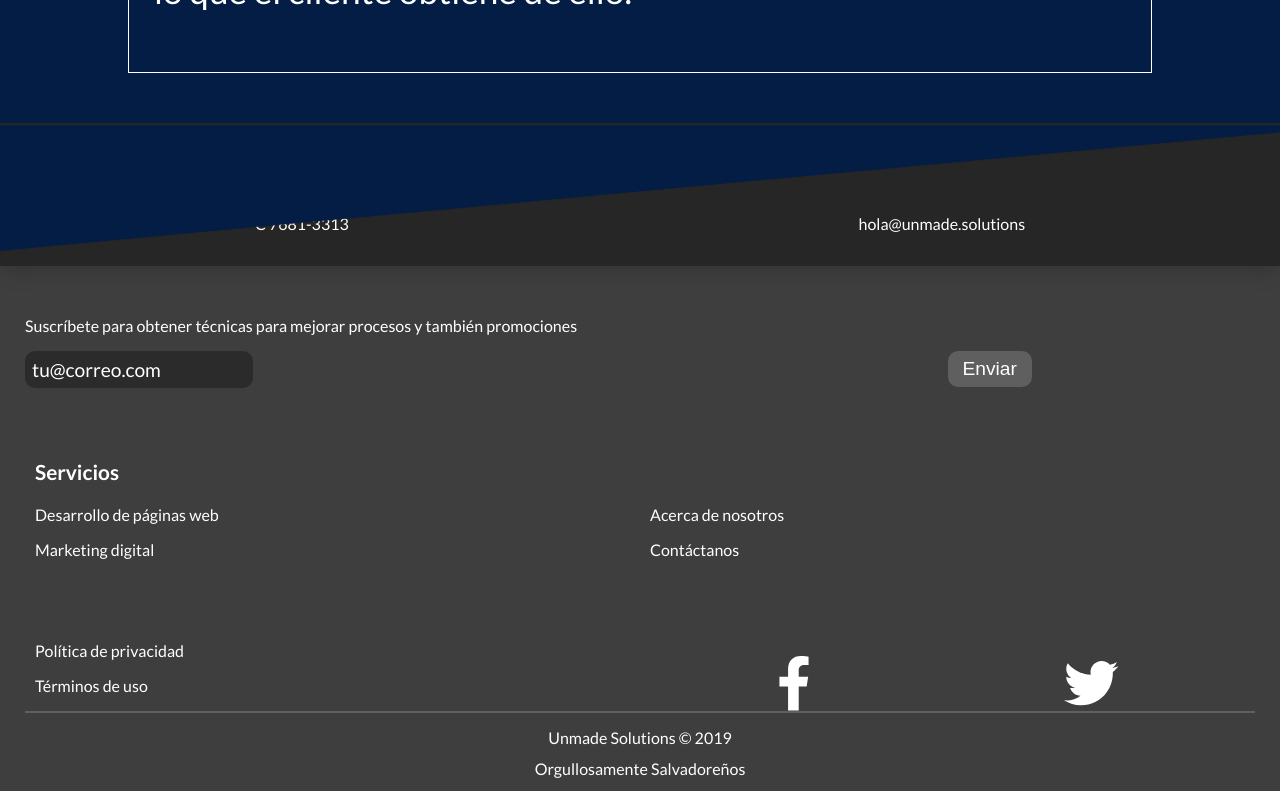
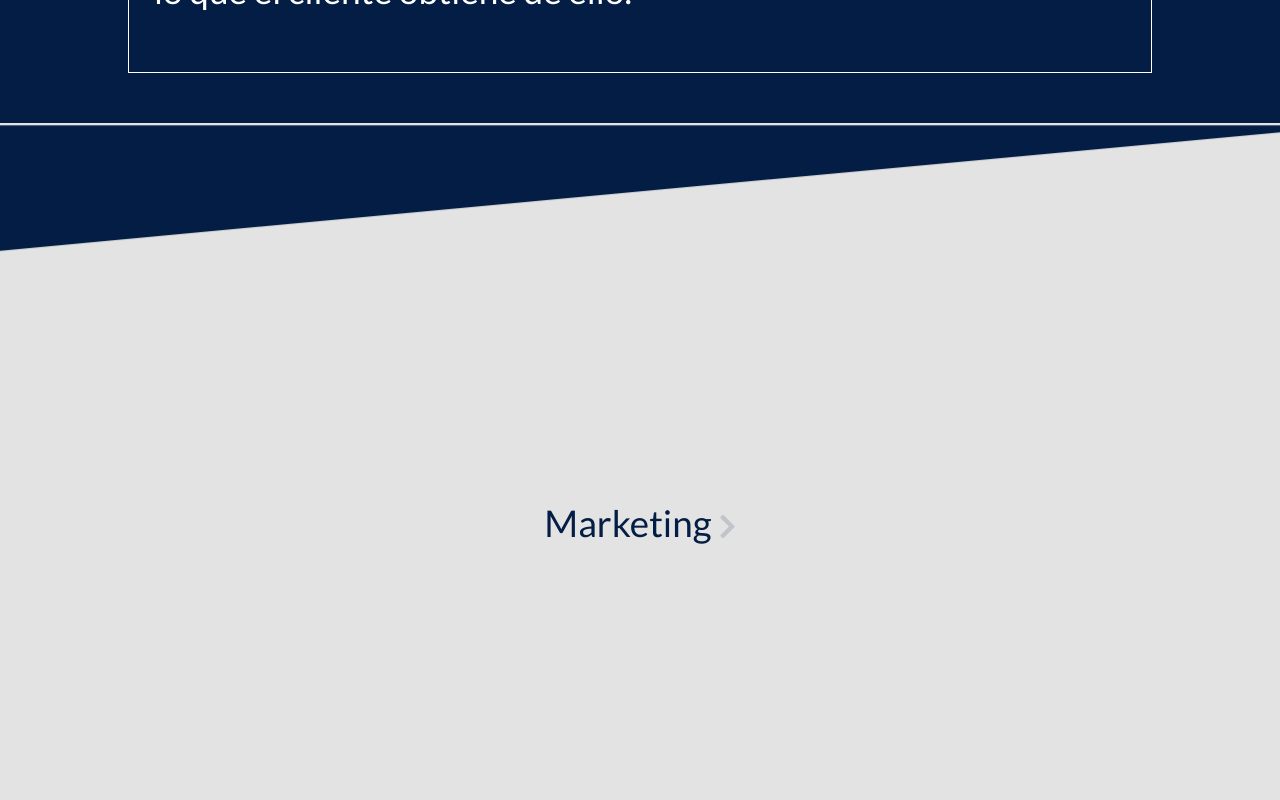
Before and after one commit to jlvalport/unmade-solutions, a React (Create React App) app: page /servicio-desarrollo-web in a window 1280 px wide. Shown: the part 3900-4700 px from the top of the page. Built offline with nearby package versions, Linux system fonts and the light colour scheme.

Commit message:
feat: dev service page quote and next page

```diff
--- a/src/App.js
+++ b/src/App.js
@@ -5,6 +5,7 @@ import './App.scss';
 import Navbar from './components/Navbar/Navbar';
 import LandingPage from './components/LandingPage/LandingPage';
 import DevServicePage from './components/DevServicePage/DevServicePage';
+import MarketingServicePage from './components/MarketingServicePage/MarketingServicePage';
 import Footer from './components/Footer/Footer';
 
 function App() {
@@ -13,6 +14,7 @@ function App() {
       <Navbar />
       <Route path='/' exact component={LandingPage} />
       <Route path='/servicio-desarrollo-web' exact component={DevServicePage} />
+      <Route path='/servicio-marketing' exact component={MarketingServicePage} />
       <Footer />
     </React.Fragment>
   );
--- a/src/components/DevServicePage/DevServiceDescription/DevServiceDescription.js
+++ b/src/components/DevServicePage/DevServiceDescription/DevServiceDescription.js
@@ -6,7 +6,7 @@ import InfoPiece from '../../UI/InfoPiece/InfoPiece';
 
 const DevServiceDescription = () => {
     return (
-        <React.Fragment>
+        <section>
             <SectionTitle tag='h2'>Desarrollo Web</SectionTitle>
             <p className={classes.serviceIntro}>Usamos los mejores procesos y tecnologías para crear tu sitio:</p>
             <InfoPiece title='Interfaz Gráfica Intuitiva'>
@@ -39,7 +39,7 @@ const DevServiceDescription = () => {
                 <p>Dejarás de tratar la falta de conectividad como un error. Tu sitio web debe ser capaz de manejar las desconexiones y continuar con el negocio de la manera más ingeniosa posible.</p>
                 <p>La calidad en un servicio o producto no es lo que pones en él. Es lo que el cliente obtiene de ello.</p>
             </InfoPiece>
-        </React.Fragment>
+        </section>
     );
 }
 
--- a/src/components/DevServicePage/DevServicePage.js
+++ b/src/components/DevServicePage/DevServicePage.js
@@ -4,6 +4,7 @@ import classes from './DevServicePage.module.scss';
 import LandingDevSection from './LandingDevSection/LandingDevSection';
 import DevServiceDescription from './DevServiceDescription/DevServiceDescription';
 import QuoteSection from '../UI/QuoteSection/QuoteSection';
+import NextPageSection from '../UI/NextPageSection/NextPageSection';
 
 const DevServicePage = () => {
     return (
@@ -11,6 +12,7 @@ const DevServicePage = () => {
             <LandingDevSection />
             <DevServiceDescription />
             <QuoteSection fontSize='2.2'>La calidad en un servicio o producto no es lo que pones en él. Es lo que el cliente obtiene de ello.</QuoteSection>
+            <NextPageSection>Marketing</NextPageSection>
         </main>
     );
 };
--- /dev/null
+++ b/src/components/MarketingServicePage/MarketingLandingSection/MarketingLandingSection.module.scss
@@ -0,0 +1 @@
+.section
--- /dev/null
+++ b/src/components/MarketingServicePage/MarketingServicePage.js
@@ -0,0 +1,13 @@
+import React from 'react';
+
+import classes from './MarketingServicePage.module.scss';
+
+const MarketingServicePage = () => {
+    return (
+        <main>
+
+        </main>
+    );
+};
+
+export default MarketingServicePage
--- a/src/components/UI/NextPageSection/NextPageSection.js
+++ b/src/components/UI/NextPageSection/NextPageSection.js
@@ -0,0 +1,14 @@
+import React from 'react';
+
+import classes from './NextPageSection.module.scss';
+import { FontAwesomeIcon } from '@fortawesome/react-fontawesome';
+
+const NextPageSection = props => {
+    return (
+        <section className={classes.section} style={{background: props.bgColor || '#E3E3E3'}}>
+            <p>{props.children} <FontAwesomeIcon icon={['fas', 'chevron-right']} className={classes.icon} /></p>
+        </section>
+    );
+};
+
+export default NextPageSection
--- a/src/components/UI/NextPageSection/NextPageSection.module.scss
+++ b/src/components/UI/NextPageSection/NextPageSection.module.scss
@@ -0,0 +1,20 @@
+@import '../../../assets/styles/colors';
+
+.section {
+    height: 100vh;
+    display: flex;
+    flex-direction: column;
+    justify-content: center;
+    align-items: center;
+
+    P {
+        font-size: 2.3rem;
+        margin: 0 17% 0;
+        color: $normalText;
+    }
+
+    .icon {
+        font-size: 1.7rem;
+        color: rgba($normalText, 0.15);
+    }
+}
--- a/src/fontawesome.js
+++ b/src/fontawesome.js
@@ -1,11 +1,12 @@
 import { library } from '@fortawesome/fontawesome-svg-core';
 
-import { faPlus, faChevronDown } from '@fortawesome/free-solid-svg-icons';
+import { faPlus, faChevronDown, faChevronRight } from '@fortawesome/free-solid-svg-icons';
 import { faFacebookF, faTwitter } from '@fortawesome/free-brands-svg-icons';
 
 library.add(
     faPlus,
     faChevronDown,
+    faChevronRight,
     faFacebookF,
     faTwitter
 )
```
Also changed, not shown: src/components/MarketingServicePage/MarketingLandingSection/MarketingLandingSection.js (added, +13 -0 lines), src/components/MarketingServicePage/MarketingServicePage.module.scss (added).
